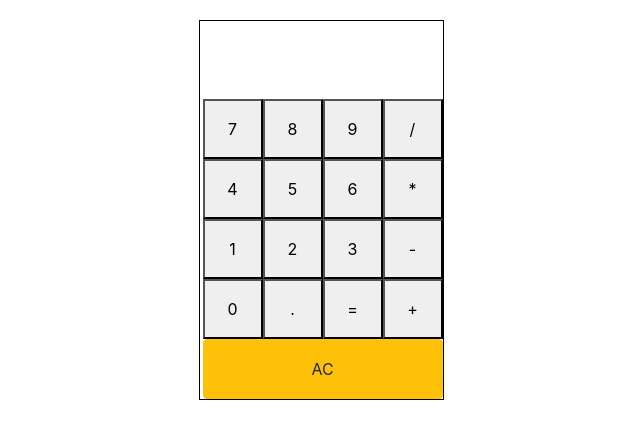
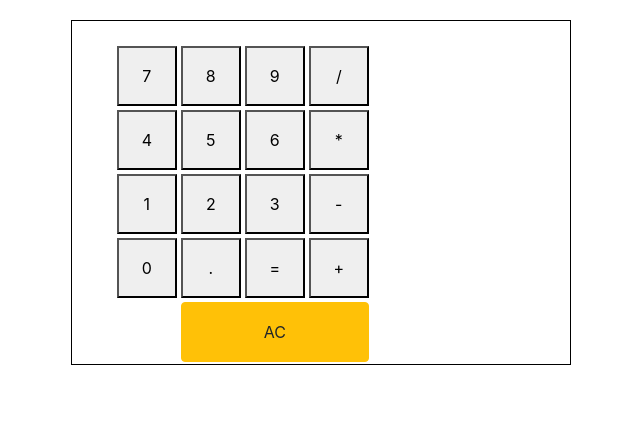
Before and after one commit to samuel-flavio/my-app, a React (Create React App) app: page / in a window 1280 px wide. Shown: the top 438 px of the page, without its empty margins (319-959 px from the left). Built offline with nearby package versions, Linux system fonts and the light colour scheme.

Commit message:
Insercao botoes memoria

```diff
--- a/src/App.css
+++ b/src/App.css
@@ -2,19 +2,23 @@ button {
   display: inline-block;
   width: 60px;
   height: 60px;
+  margin: 2px;
 }
 .btn-warning {
-  width: 240px;
-}
-.btn-secondary{
-  font-weight: bold;
-  font-size: 20px;
+  width: 188px;
 }
 .App {
-  width: 245px;
+  width: 500px;
   text-align: right;
   margin: 20px auto;
   border: 1px solid black;
+  display: grid;
+  grid-template-areas: "bx1 bx2";
+  grid-template-columns: 60% 40%;
+}
+.memoria {
+  text-align: center;
+  vertical-align: middle;
 }
 .display {
   height: 23px;
```
